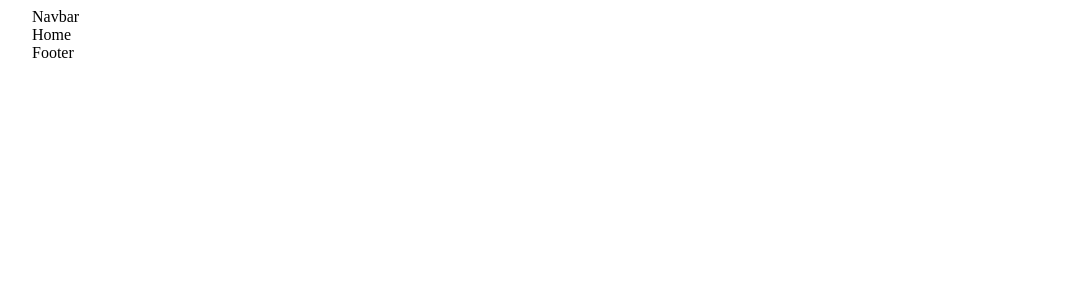
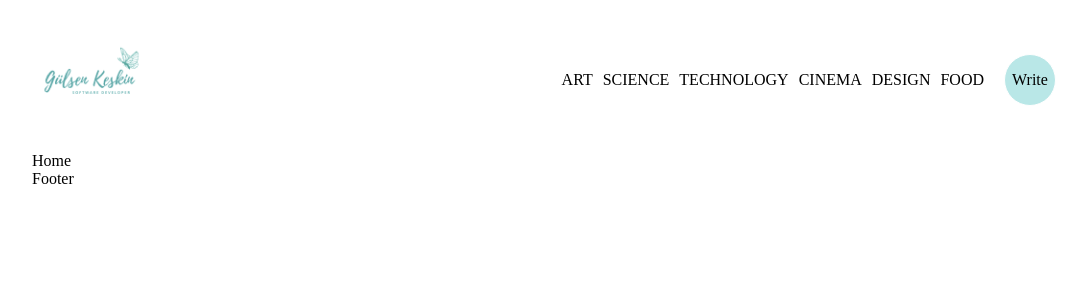
Before and after one commit to gulsenkeskin/blog, a React (Create React App) app in the folder client/: page / in a window 1280 px wide. Shown: the top 300 px of the page, without its empty margins (96-1182 px from the left). Built offline with nearby package versions, Linux system fonts and the light colour scheme.

Commit message:
Update Navbar.jsx

```diff
--- a/client/src/components/Navbar.jsx
+++ b/client/src/components/Navbar.jsx
@@ -1,7 +1,56 @@
 import React from "react";
+import { Link } from "react-router-dom";
+import Logo from "../img/logo.png";
 
 const Navbar = () => {
-  return <div>Navbar</div>;
+  return (
+    <div className="navbar">
+      <div className="container">
+        <div className="logo">
+          <Link to="/">
+            <img src={Logo} alt="" />
+          </Link>
+        </div>
+        <div className="links">
+          <Link className="link" to="/?cat=art">
+            <h6>ART</h6>
+          </Link>
+          <Link className="link" to="/?cat=science">
+            <h6>SCIENCE</h6>
+          </Link>
+          <Link className="link" to="/?cat=technology">
+            <h6>TECHNOLOGY</h6>
+          </Link>
+          <Link className="link" to="/?cat=cinema">
+            <h6>CINEMA</h6>
+          </Link>
+          <Link className="link" to="/?cat=design">
+            <h6>DESIGN</h6>
+          </Link>
+          <Link className="link" to="/?cat=food">
+            <h6>FOOD</h6>
+          </Link>
+          {/* <span>{currentUser?.username}</span>
+          {currentUser ? (
+            <span onClick={logout}>Logout</span>
+          )
+           */}
+          {true ? (
+            <div></div>
+          ) : (
+            <Link className="link" to="/login">
+              Login
+            </Link>
+          )}
+          <span className="write">
+            <Link className="link" to="/write">
+              Write
+            </Link>
+          </span>
+        </div>
+      </div>
+    </div>
+  );
 };
 
 export default Navbar;
```
